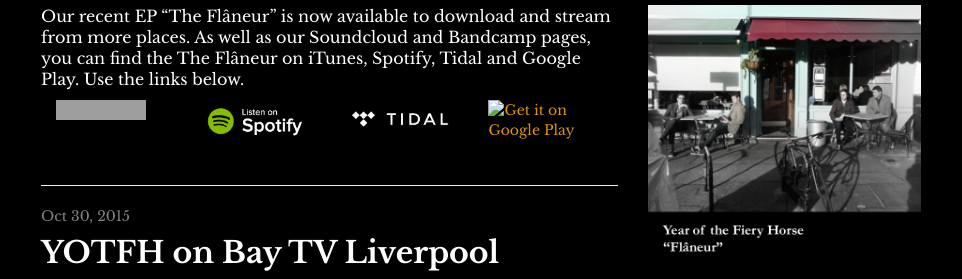
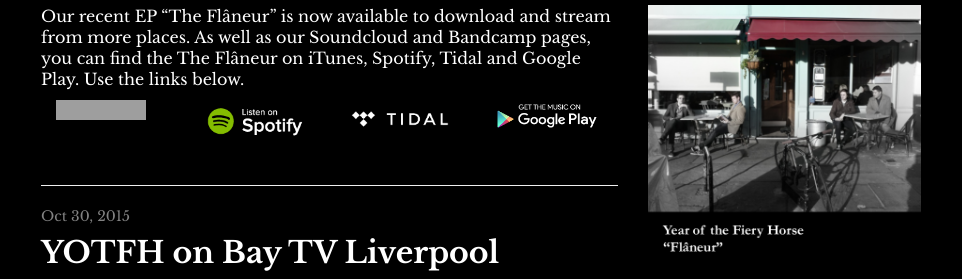
Before and after one commit to PaulBarrett79/yotfh, a Jekyll site: the page built from index.html, in a window 1280 px wide. Shown: the part 547-826 px from the top of the page, without its empty margins (159-1121 px from the left). Built offline with Jekyll 4.4.1, drawn with Linux system fonts in a browser that asks for light colours; nearby versions of some CDN libraries; comment, search, counter and statistics services are not loaded; grey boxes are pictures that could not be loaded.

Commit message:
using own google play   logo and clearfixes

```diff
--- a/music.html
+++ b/music.html
@@ -24,11 +24,12 @@
 			<div class="col-xs-6 text-center">
 				<a href="https://t.co/Z5Kkki6OYs" target="_blank"><img src="/img/listen_on_spotify-black.png" class="img img-responsive"> </a>
 			</div>
+			<div class="clearfix"></div>
 			<div class="col-xs-6 text-center">
 				<a href="http://tidal.com/album/54088818" target="_blank"><img src="/img/tidal.png" class="img img-responsive"> </a>
 			</div>
 			<div class="col-xs-6 text-center">
-				<a href="https://play.google.com/store/music/album/Year_of_the_Fiery_Horse_Fl%C3%A2neur_EP?id=Bdoxetfqwdozr2debnswgl5lip4&utm_source=global_co&utm_medium=prtnr&utm_content=Mar2515&utm_campaign=PartBadge&pcampaignid=MKT-AC-global-none-all-co-pr-py-PartBadges-Oct1515-1" target="_blank"><img style="margin:0 auto;" alt="Get it on Google Play" src="https://play.google.com/intl/en_us/badges/images/music/en-play-badge.png"/></a>
+				<a href="https://play.google.com/store/music/album/Year_of_the_Fiery_Horse_Fl%C3%A2neur_EP?id=Bdoxetfqwdozr2debnswgl5lip4&utm_source=global_co&utm_medium=prtnr&utm_content=Mar2515&utm_campaign=PartBadge&pcampaignid=MKT-AC-global-none-all-co-pr-py-PartBadges-Oct1515-1" target="_blank"><img style="margin:0 auto;" alt="Get it on Google Play" src="/img/googleplay.png" class="img img-responsive"/></a>
 			</div>
 		</div>
 
```
Also changed, not shown: img/googleplay.png (added).
